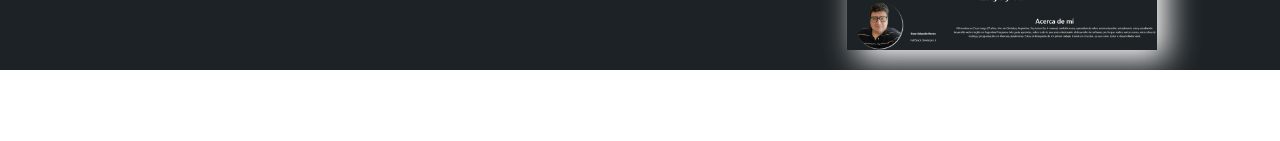
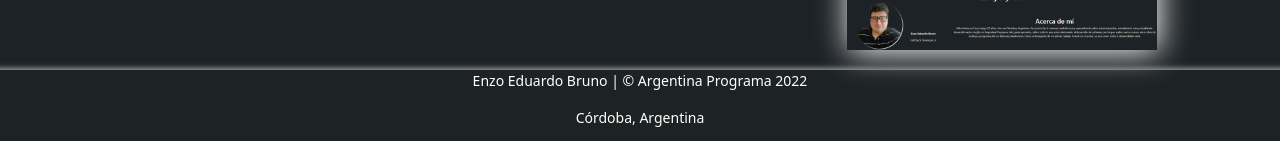
Before and after one commit to EnzoEduardoBruno/FrontEnd, an Angular app: page / in a window 1280 px wide. Shown: the part 1835-1976 px from the top of the page. Before the commit the page ends 1905 px from the top, so only its background shows below. Built offline with nearby package versions, Linux system fonts and the light colour scheme; what ng-circle-progress would draw is missing.

Commit message:
Se agrega el footer

```diff
--- a/src/app/app.component.html
+++ b/src/app/app.component.html
@@ -4,3 +4,4 @@
 <app-educacion></app-educacion>
 <app-hys></app-hys>
 <app-proyecto></app-proyecto>
+<app-footer></app-footer>
--- a/src/app/app.module.ts
+++ b/src/app/app.module.ts
@@ -12,6 +12,7 @@ import { EducacionComponent } from './components/educacion/educacion.component';
 import { NgCircleProgressModule } from 'ng-circle-progress';
 import { HysComponent } from './components/hys/hys.component';
 import { ProyectoComponent } from './components/proyecto/proyecto.component';
+import { FooterComponent } from './components/footer/footer.component';
 
 @NgModule({
   declarations: [
@@ -25,6 +26,7 @@ import { ProyectoComponent } from './components/proyecto/proyecto.component';
     EducacionComponent,
     HysComponent,
     ProyectoComponent,
+    FooterComponent,
   ],
   imports: [
     BrowserModule,
--- /dev/null
+++ b/src/app/components/footer/footer.component.css
@@ -0,0 +1,11 @@
+.row{
+    background-color: #1d2222;
+    color: white;
+    font-size: 14px;
+}
+footer{
+    display: flex;
+    flex-direction: column;
+    text-align: center;
+    box-shadow: 2px -2px 5px #999;
+}
--- /dev/null
+++ b/src/app/components/footer/footer.component.html
@@ -0,0 +1,6 @@
+<div class="row">
+    <footer>
+        <p>Enzo Eduardo Bruno | © Argentina Programa 2022</p>
+        <p>Córdoba, Argentina</p>
+    </footer>
+</div>
--- /dev/null
+++ b/src/app/components/footer/footer.component.ts
@@ -0,0 +1,15 @@
+import { Component, OnInit } from '@angular/core';
+
+@Component({
+  selector: 'app-footer',
+  templateUrl: './footer.component.html',
+  styleUrls: ['./footer.component.css']
+})
+export class FooterComponent implements OnInit {
+
+  constructor() { }
+
+  ngOnInit(): void {
+  }
+
+}
--- a/src/app/components/header/header.component.css
+++ b/src/app/components/header/header.component.css
@@ -1,5 +1,5 @@
 div{
-    background-color: #1d2226;
+    background-color: #1d2222;
     color: white;
 }
 
--- a/src/app/components/proyecto/proyecto.component.css
+++ b/src/app/components/proyecto/proyecto.component.css
@@ -15,5 +15,5 @@ div{
     text-align: justify;
 }
 .img-proyecto{
-    box-shadow: 10px 10px 30px white;
+    box-shadow: 2px 2px 30px white;
 }
```
Also changed, not shown: 1 other file (tests, documents, lock files or other folders).
